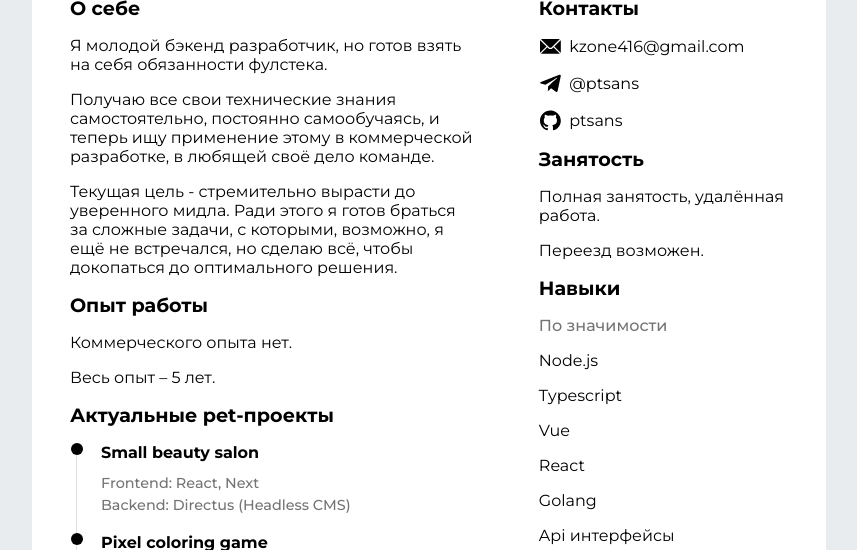
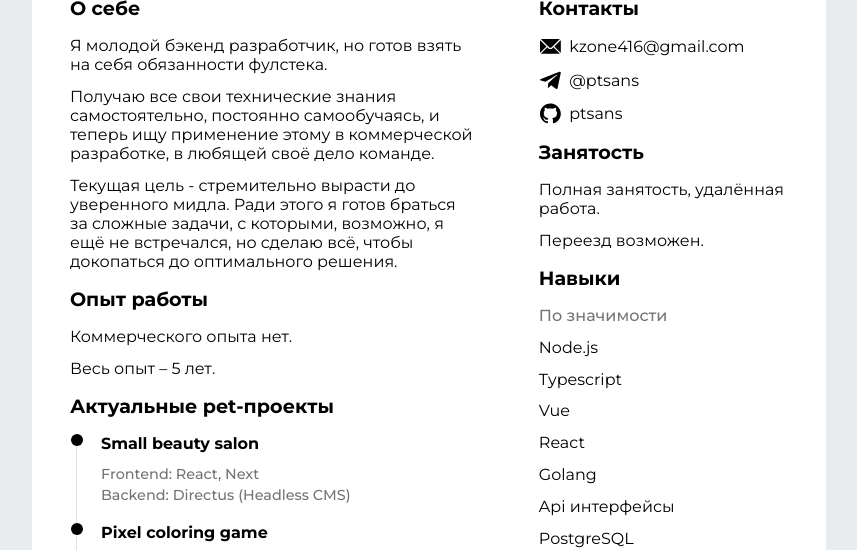
Before and after one commit to ptsans/next-resume, a Vue app: page / in a window 1280 px wide. Shown: the part 250-800 px from the top of the page, without its empty margins (211-1068 px from the left). Built offline with nearby package versions, Linux system fonts and the light colour scheme.

Commit message:
fix: reduce v-text css paragraph margin

```diff
--- a/src/components/Paper/VText.vue
+++ b/src/components/Paper/VText.vue
@@ -15,7 +15,7 @@ export default defineComponent({
 
 <style scoped>
 .text {
-  margin: 1rem 0;
+  margin: 0.8rem 0;
   font-size: 1rem;
   white-space: pre-line;
   display: flex;
```
